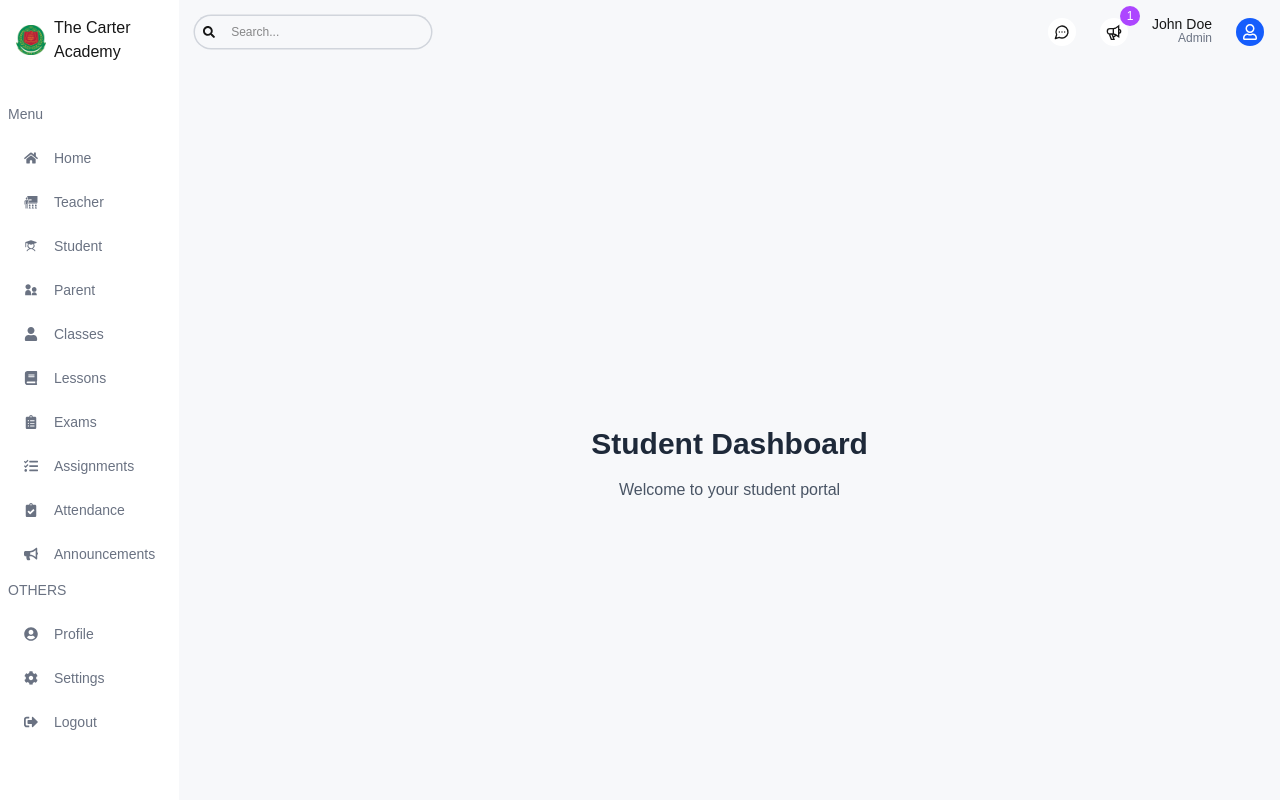
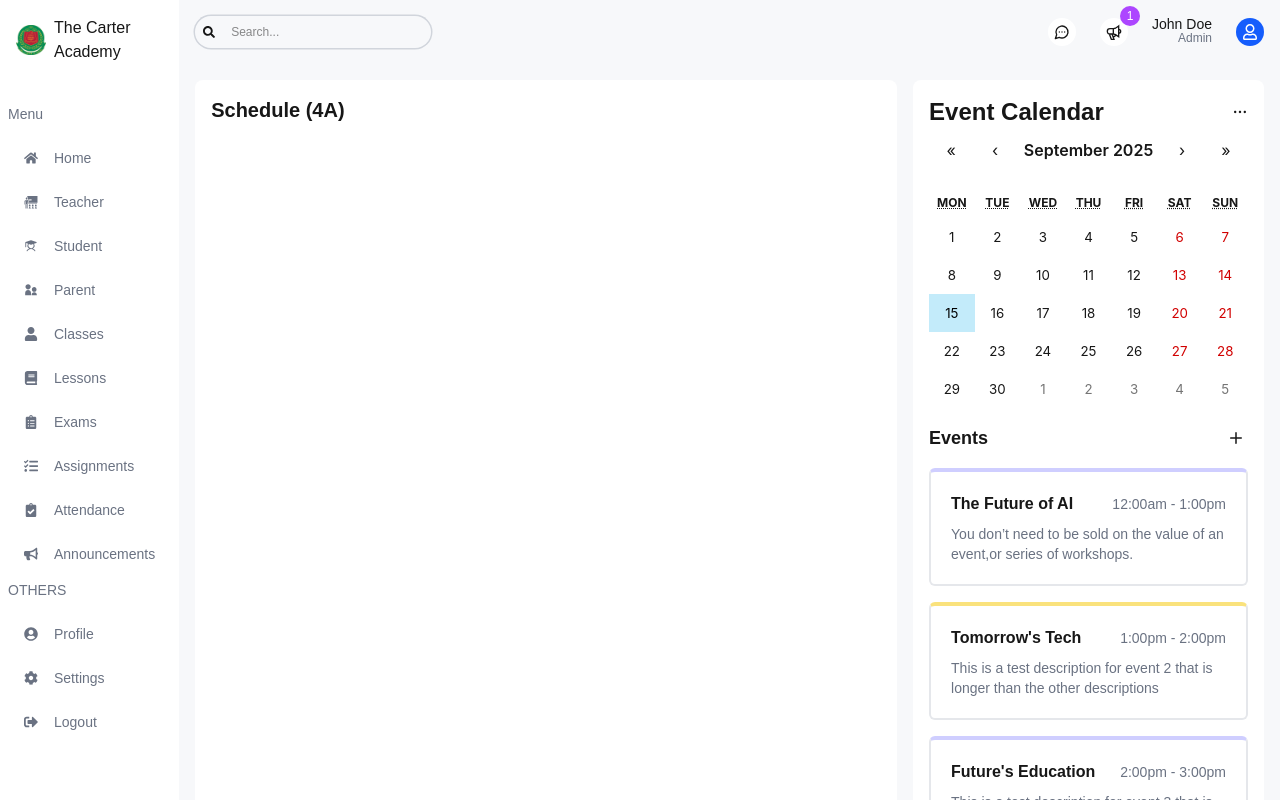
Before and after one commit to Rokib324/School_Management_System, a Next.js app: page /student in a window 1280 px wide. Built offline with nearby package versions, Linux system fonts and the light colour scheme.

Commit message:
implement right side of the student dashboard include calender, Events, and Announcements

```diff
--- a/package.json
+++ b/package.json
@@ -11,6 +11,7 @@
   "dependencies": {
     "next": "15.5.3",
     "react": "19.1.0",
+    "react-big-calendar": "^1.19.4",
     "react-calendar": "^6.0.0",
     "react-dom": "19.1.0",
     "react-icons": "^5.5.0",
--- a/src/app/(dashboard)/student/page.tsx
+++ b/src/app/(dashboard)/student/page.tsx
@@ -1,10 +1,22 @@
+'use client'
+import Announcement from "@/components/Announcement";
+import EventCalendar from "@/components/EventCalendar";
 import React from "react";
 
 const StudentPage = () => {
   return (
-    <div className='flex flex-col items-center justify-center h-screen'>
-      <h1 className='text-3xl font-bold text-gray-800 mb-4'>Student Dashboard</h1>
-      <p className='text-gray-600'>Welcome to your student portal</p>
+    <div className='p-4 flex gap-4 flex-col xl:flex-row'>
+      {/* LEFT SIDE */}
+      <div className='w-full xl:w-2/3'>
+        <div className="h-full bg-white rounded-lg p-4">
+          <h1 className="text-xl font-semibold">Schedule (4A)</h1>
+        </div>
+      </div>
+      {/* RIGHT SIDE */}
+      <div className='w-full xl:w-1/3 flex flex-col gap-4'>
+        <EventCalendar />
+        <Announcement />
+      </div>
     </div>
   );
 };
```
Also changed, not shown: 1 other file (tests, documents, lock files or other folders).
